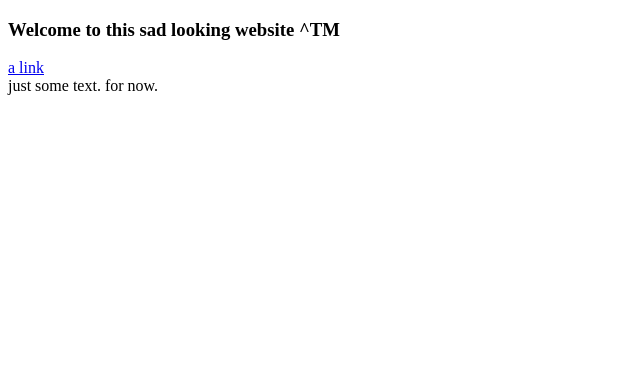
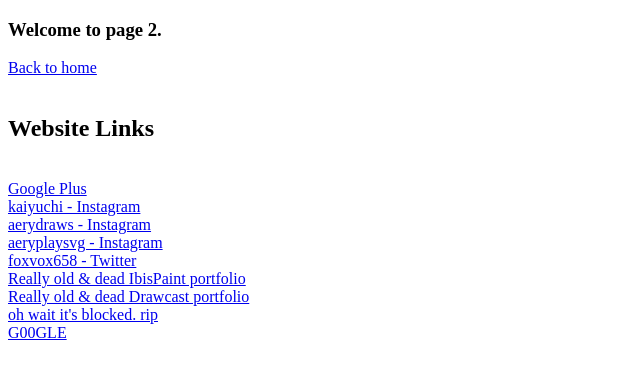
Before and after one commit to KristenChing/Ching_Kristen, a plain HTML site: page a website.html in a window 1280 px wide. Shown: the whole page, without its empty margins (0-640 px from the left). Drawn offline with Linux system fonts and the light colour scheme.

Commit message:
edited websites. and stuff. ahaha. ahahahha.

```diff
--- a/a website.html
+++ b/a website.html
@@ -1,11 +1,21 @@
 <!doctype html>
 <html>
 <head>
-	<title>Kristen's Website</title>
+	<title>Kristen Ching - Page 2</title>
 </head>
 <body>
-	<h3><a name = "home"></a>Welcome to this sad looking website ^TM</h3>
-	<a href = "www.google.com" title = "a website">a link</a></br>
-	just some text. for now.
+	<h3><a name = "home"></a>Welcome to page 2.</h3>
+	<a href = "aboutme.html" title = "Kristen Ching - home">Back to home</a></br></br>
+	<h2><strong>Website Links</strong></h2></br>
+	<a href = "https://plus.google.com/u/0/100517979307048996961" title = "G+">Google Plus</a></br>
+	<a href = "https://instagram.com/kaiyuchi" title = "priv">kaiyuchi - Instagram</a></br>
+	<a href = "https://instagram.com/aerydraws" title = "art">aerydraws - Instagram</a></br>
+	<a href = "https://instagram.com/aeryplaysvg" title = "Vainglory">aeryplaysvg - Instagram</a></br>
+	<a href = "https://twitter.com/foxvox658" title = "oh wow a twitter">foxvox658 - Twitter</a></br>
+	<a href = "https://ibispaint.com/artist2/113904148994912/" title = "what is this even">Really old & dead IbisPaint portfolio</a></br>
+	<a href = "https://drawcast.com/4ef88" title = "this is also really old and dead but why do I even have 500 followers">Really old & dead Drawcast portfolio</a></br>
+	<a href = "https://paigeeworld.com/u/munch99" title = "EVEN OLDER AND EVEN DEADER :D">oh wait it's blocked. rip</a></br>
+	<a href = "https://google.com" title = "cuz why not.">G00GLE</a></br>
+
 </body>
 </html>
```
Also changed, not shown: aboutme.html (+15 -9 lines).
